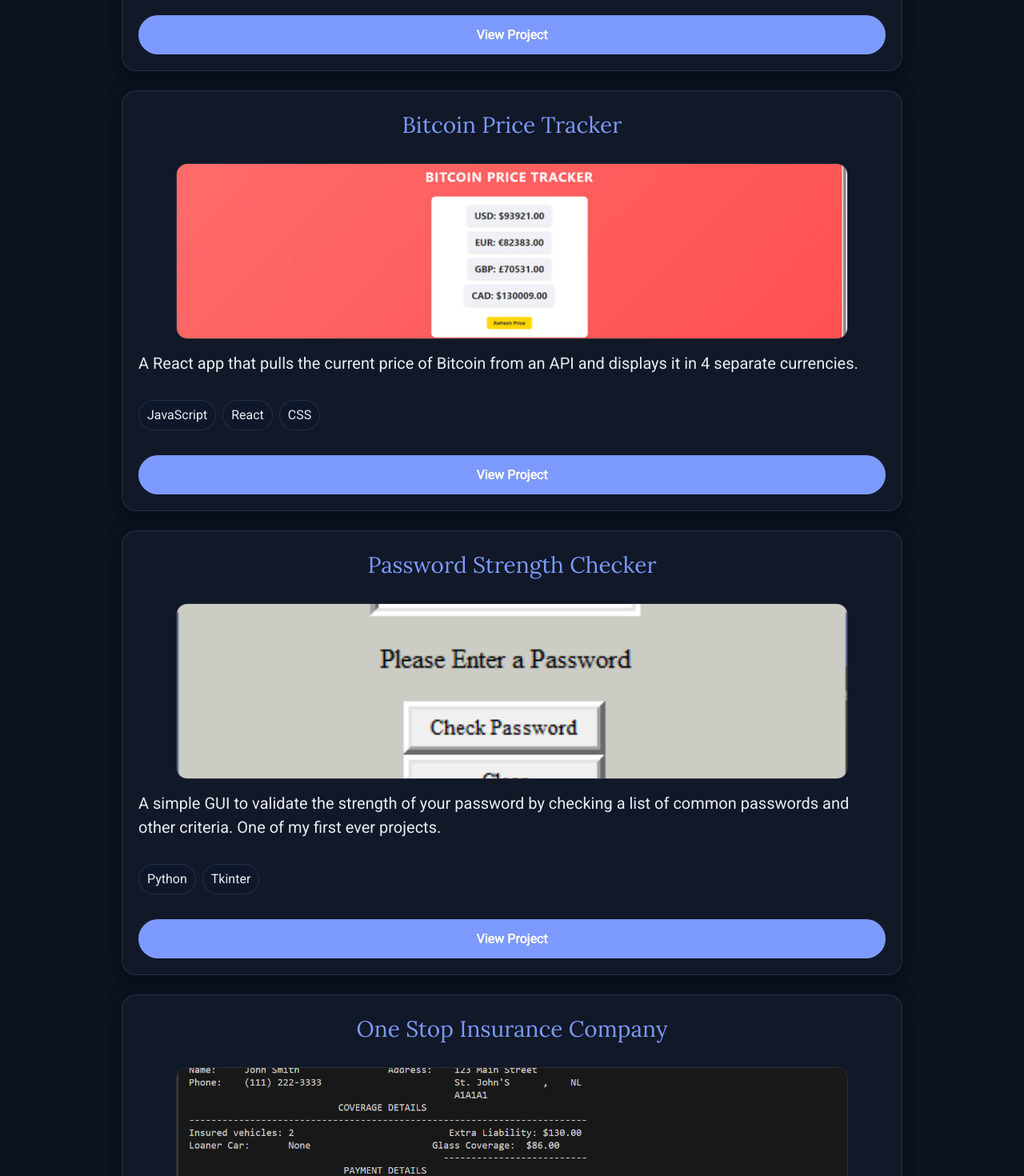
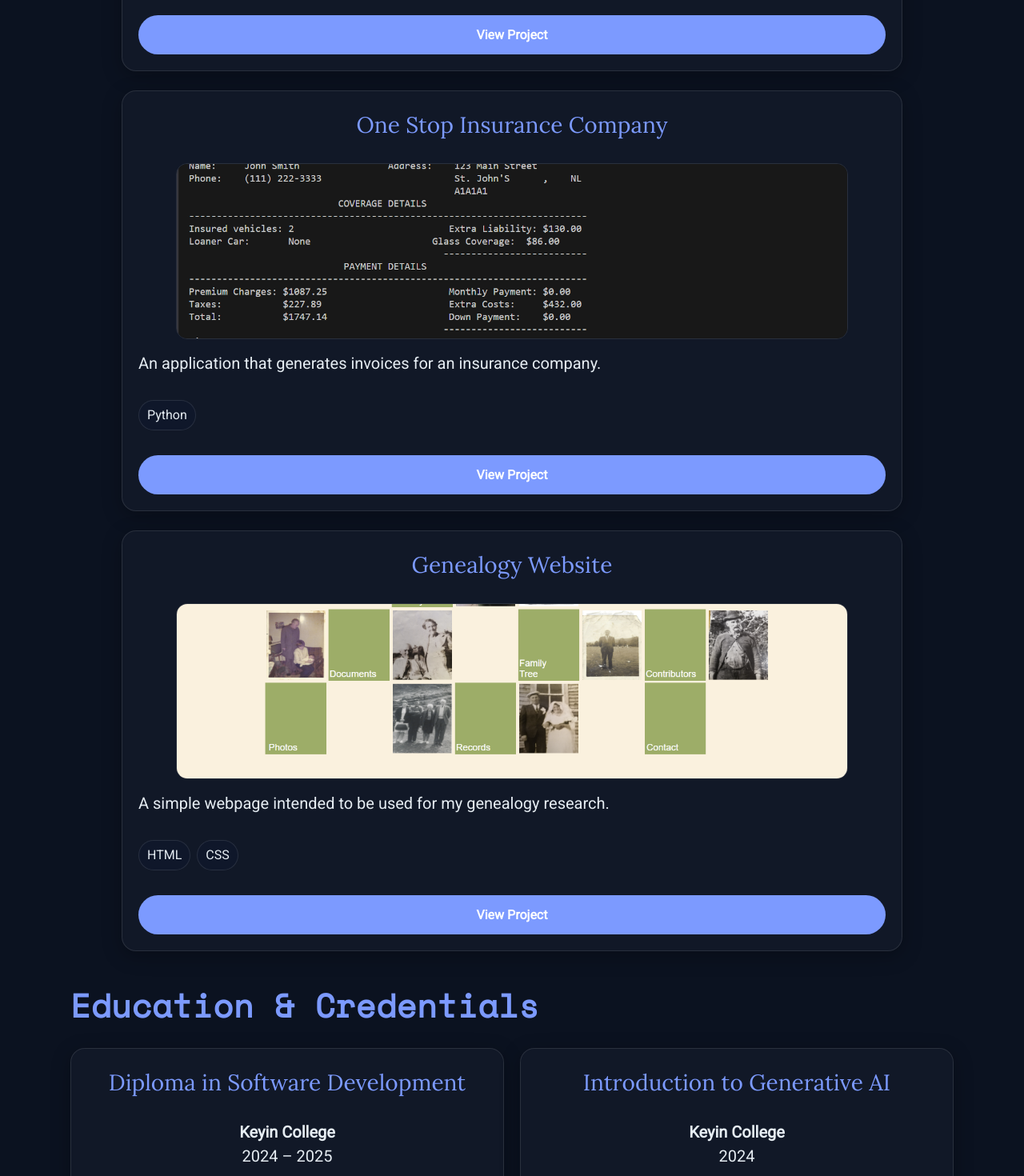
Before and after one commit to AceOfSpades98/Updated-Portfolio, a React (Vite) app: page /#/ in a window 1280 px wide. Shown: the part 7280-8750 px from the top of the page at 80% size. Built offline with nearby package versions, Linux system fonts and the light colour scheme.

Commit message:
removed a few projects to shorten projects section

```diff
--- a/src/data/projects.ts
+++ b/src/data/projects.ts
@@ -85,24 +85,6 @@ export const projects: Project[] = [
     href: "https://github.com/Noah-Lambe/Gym_Management_System",
   },
   {
-    title: "Bitcoin Price Tracker",
-    img: "images/Projects/bitcoinTracker.png",
-    alt: "Bitcoin Price Tracker",
-    desc:
-      "A React app that pulls the current price of Bitcoin from an API and displays it in 4 separate currencies.",
-    tools: ["JavaScript", "React", "CSS"],
-    href: "https://github.com/AceOfSpades98/bitcoin-price-app",
-  },
-  {
-    title: "Password Strength Checker",
-    img: "images/Projects/PasswordChecker.png",
-    alt: "Password Strength Checker",
-    desc:
-      "A simple GUI to validate the strength of your password by checking a list of common passwords and other criteria. One of my first ever projects.",
-    tools: ["Python", "Tkinter"],
-    href: "https://github.com/AceOfSpades98/passwordStrengthChecker",
-  },
-  {
     title: "One Stop Insurance Company",
     img: "images/Projects/OneStopInsurance.png",
     alt: "Insurance Company App",
@@ -169,3 +151,21 @@ export const projects: Project[] = [
   //   href:
   //     "https://github.com/Keyin-SD14-S3/fullstack-qap-2-NoahWhiffen",
   // },
+   // {
+  //   title: "Bitcoin Price Tracker",
+  //   img: "images/Projects/bitcoinTracker.png",
+  //   alt: "Bitcoin Price Tracker",
+  //   desc:
+  //     "A React app that pulls the current price of Bitcoin from an API and displays it in 4 separate currencies.",
+  //   tools: ["JavaScript", "React", "CSS"],
+  //   href: "https://github.com/AceOfSpades98/bitcoin-price-app",
+  // },
+  // {
+  //   title: "Password Strength Checker",
+  //   img: "images/Projects/PasswordChecker.png",
+  //   alt: "Password Strength Checker",
+  //   desc:
+  //     "A simple GUI to validate the strength of your password by checking a list of common passwords and other criteria. One of my first ever projects.",
+  //   tools: ["Python", "Tkinter"],
+  //   href: "https://github.com/AceOfSpades98/passwordStrengthChecker",
+  // },
```
